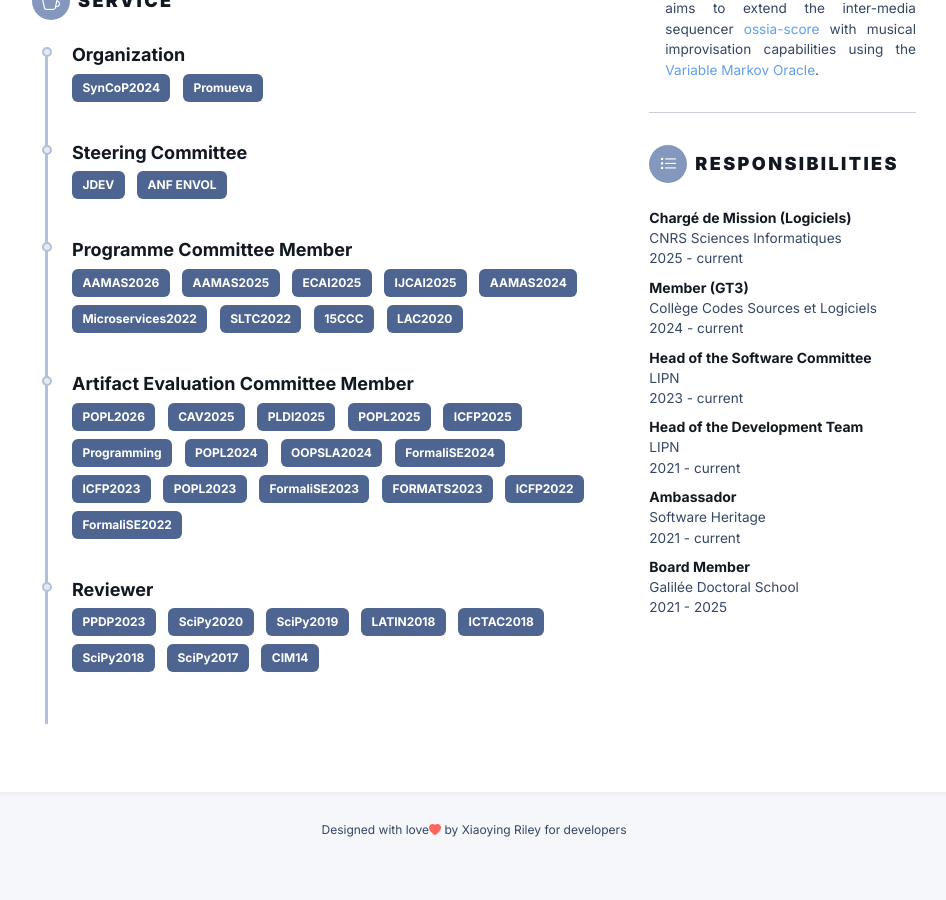
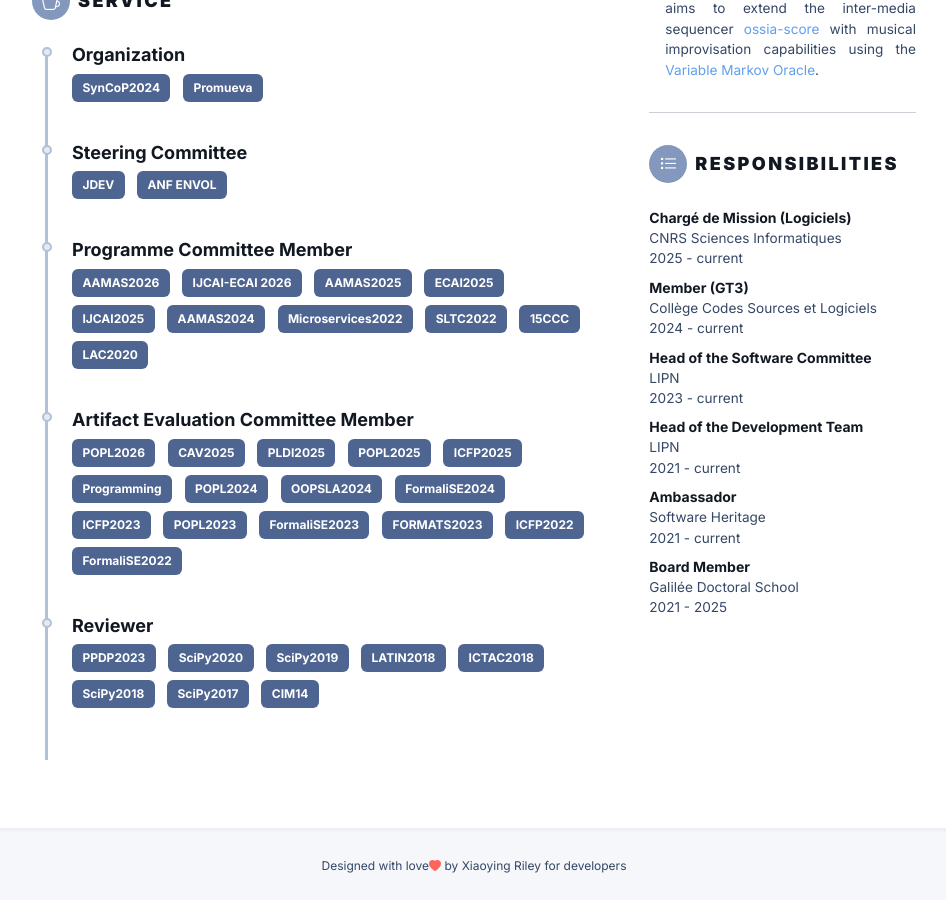
Before and after one commit to himito/himito.github.io, a Jekyll site: the page built from index.md, in a window 1280 px wide and 900 px high, scrolled down 1408 px. Shown: the whole window, without its empty margins (166-1112 px from the left). Built offline with Jekyll 4.4.1, drawn with Linux system fonts in a browser that asks for light colours; nearby versions of some CDN libraries; some web fonts are replaced; library files that are not in the unit come from our copies; before the commit the page ends 2272 px from its top, so only the background shows below that.

Commit message:
update confs

```diff
--- a/_data/service.yml
+++ b/_data/service.yml
@@ -20,6 +20,10 @@
       url: "https://indico.in2p3.fr/event/36333/"
 - title: "Programme Committee Member"
   events:
+    - title: 35th International Joint Conference on Artificial Intelligence
+      acronym: IJCAI-ECAI 2026
+      year: 2026
+      url: https://2026.ijcai.org/
     - title: 25th International Conference on Autonomous Agents and Multi-Agent Systems)
       acronym: AAMAS2026
       year: 2026
```
